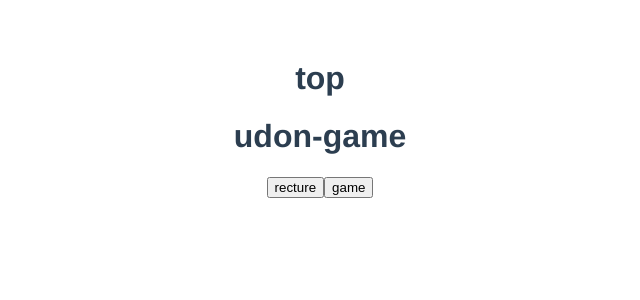
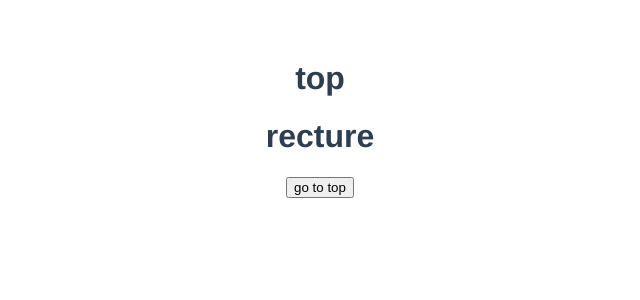
Before and after one commit to JF1HNL/udon_game, a Vue app: page / in a window 1280 px wide. Both pictures are taken after a click on the button "recture". Shown: the top 300 px of the page, without its empty margins (320-960 px from the left). Built offline with nearby package versions, Linux system fonts and the light colour scheme.

Commit message:
やっと動いたー

```diff
--- a/src/App.vue
+++ b/src/App.vue
@@ -3,20 +3,20 @@
     <h1>top</h1>
     <top
       v-if="page_judge(PAGE_NAME.top)"
-      @recture='page_chenge(PAGE_NAME.recture)'
-      @game='page_chenge(PAGE_NAME.game)'
+      v-on:recture='page_chenge(PAGE_NAME.recture)'
+      v-on:game='page_chenge(PAGE_NAME.game)'
     />
     <recture
       v-if="page_judge(PAGE_NAME.recture)"
-      @top='page_chenge(PAGE_NAME.top)'
+      v-on:top='page_chenge(PAGE_NAME.top)'
     />
     <game
       v-if="page_judge(PAGE_NAME.game)"
-      @result='page_chenge(PAGE_NAME.result)'
+      v-on:result='page_chenge(PAGE_NAME.result)'
     />
     <result
       v-if="page_judge(PAGE_NAME.result)"
-      @top='page_chenge(PAGE_NAME.top)'
+      v-on:top='page_chenge(PAGE_NAME.top)'
     />
   </div>
 </template>
--- a/src/components/game/index.vue
+++ b/src/components/game/index.vue
@@ -1,7 +1,7 @@
 <template>
   <div>
     <h1>game</h1>
-    <input type="button" value="result" click="page()" >
+    <input type="button" value="result" @click="page(PAGE_NAME.result)" >
   </div>
 </template>
 
--- a/src/components/recture/index.vue
+++ b/src/components/recture/index.vue
@@ -1,7 +1,7 @@
 <template>
   <div>
     <h1>recture</h1>
-    <input type="button" value="go to top" click="page()" >
+    <input type="button" value="go to top" @click="page(PAGE_NAME.top)" >
   </div>
 </template>
 
--- a/src/components/result/index.vue
+++ b/src/components/result/index.vue
@@ -1,7 +1,7 @@
 <template>
   <div>
     <h1>result</h1>
-    <input type="button" value="top" click="page()" >
+    <input type="button" value="top" @click="page(PAGE_NAME.top)" >
   </div>
 </template>
 
--- a/src/components/top/index.vue
+++ b/src/components/top/index.vue
@@ -1,8 +1,8 @@
 <template>
   <div>
     <h1>udon-game</h1>
-    <input type="button" value="recture" click="page(PAGE_NAME.recture)" >
-    <input type="button" value="game" click="page(PAGE_NAME.game)" >
+    <input type="button" value="recture" @click="page(PAGE_NAME.recture)" >
+    <input type="button" value="game" @click="page(PAGE_NAME.game)" >
   </div>
 </template>
 
```
